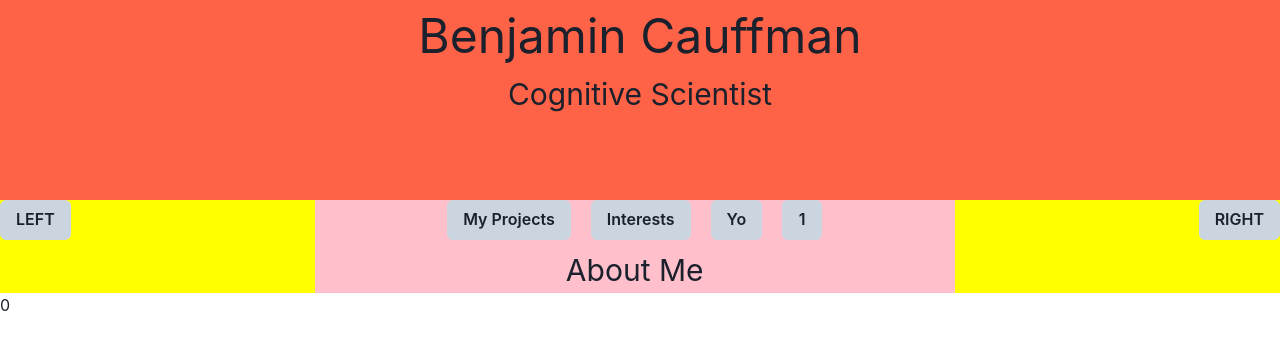
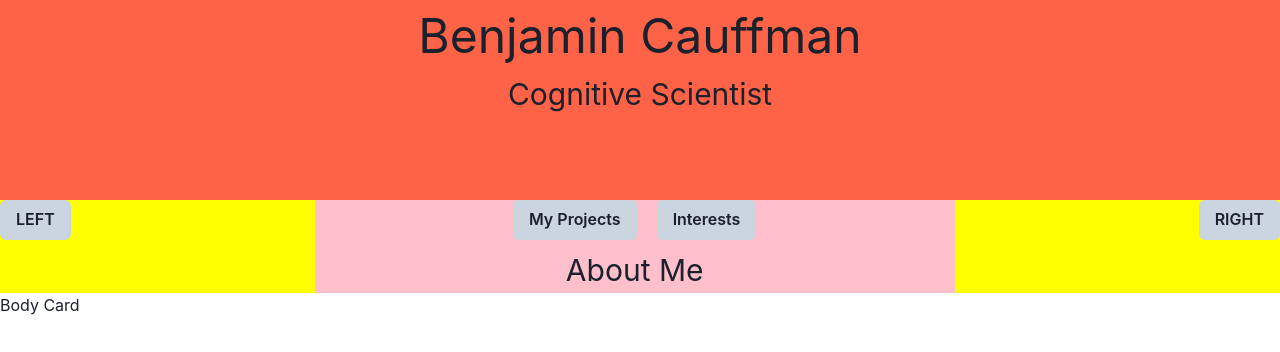
Before and after one commit to BenCauffman/personalsite, a React (Vite) app: page / in a window 1280 px wide. Shown: the top 352 px of the page. Built offline with nearby package versions, Linux system fonts and the light colour scheme.

Commit message:
figuring out layout

```diff
--- a/package.json
+++ b/package.json
@@ -29,6 +29,7 @@
     "@emotion/styled": "^11.10.5",
     "framer-motion": "^8.4.2",
     "react": "^18.2.0",
-    "react-dom": "^18.2.0"
+    "react-dom": "^18.2.0",
+    "react-router-dom": "^6.6.2"
   }
 }
--- a/src/App.tsx
+++ b/src/App.tsx
@@ -1,15 +1,19 @@
 import { ChakraProvider } from "@chakra-ui/react";
 import { useState } from "react";
-import Profile from "./ProfileLayout";
+import MainBody from "./MainBody";
+import ProfileLayout from "./ProfileLayout";
 import SectionContext from "./SectionContext";
 
+const DETAILS = ["About Me", "My Projects", "Interests"];
+
 const App = () => {
-  const section = useState(0)
+  const section = useState(0);
 
   return (
     <SectionContext.Provider value={section}>
       <ChakraProvider>
-        <Profile />
+        <ProfileLayout details={DETAILS}/>
+        <MainBody details={DETAILS}/>
       </ChakraProvider>
     </SectionContext.Provider>
   );
--- /dev/null
+++ b/src/BodyCard.tsx
@@ -0,0 +1,8 @@
+
+const BodyCard: React.FC = () => {
+  return (
+    <>Body Card</>
+  )
+}
+
+export default BodyCard
--- a/src/MainBody.tsx
+++ b/src/MainBody.tsx
@@ -1,10 +1,15 @@
 import { Box } from "@chakra-ui/react"
 import { useContext } from "react"
+import BodyCard from "./BodyCard"
 import SectionContext from "./SectionContext"
 
-const MainBody: React.FC = () => {
-  const [active, setActive] = useContext(SectionContext)
-  return <Box>{active}</Box>
+interface IProps {
+  details: string[]
+}
+const MainBody: React.FC<IProps> = ({details}) => {
+  const [active, setActive] = useContext(SectionContext);
+
+  return <BodyCard />
 }
 
 export default MainBody
--- a/src/ProfileLayout.tsx
+++ b/src/ProfileLayout.tsx
@@ -1,7 +1,6 @@
-import { Box, Text } from "@chakra-ui/react";
+import { Box, interactivity, Text } from "@chakra-ui/react";
 import { useEffect, useState } from "react";
 import DetailParent from "./DetailParent";
-import MainBody from "./MainBody";
 
 const TITLES = [
   "Full Stack Engineer",
@@ -9,9 +8,11 @@ const TITLES = [
   "League of Legends Enjoyer",
 ];
 
-const DETAILS = ["About Me", "My Projects", "Interests", "Yo", "1"];
+interface IProps {
+  details: string[];
+}
 
-const ProfileLayout: React.FC = () => {
+const ProfileLayout: React.FC<IProps> = ({details}) => {
   const [index, setIndex] = useState(0);
 
   useEffect(() => {
@@ -36,10 +37,7 @@ const ProfileLayout: React.FC = () => {
         <Text fontSize="3xl">{TITLES[index]}</Text>
       </Box>
       <Box position="relative" marginTop="200px" bg="yellow">
-        <DetailParent details={DETAILS} />
-      </Box>
-      <Box>
-        <MainBody />
+        <DetailParent details={details} />
       </Box>
     </>
   );
```
Also changed, not shown: src/index.tsx (+13 -1 lines), 1 other file (tests, documents, lock files or other folders).
